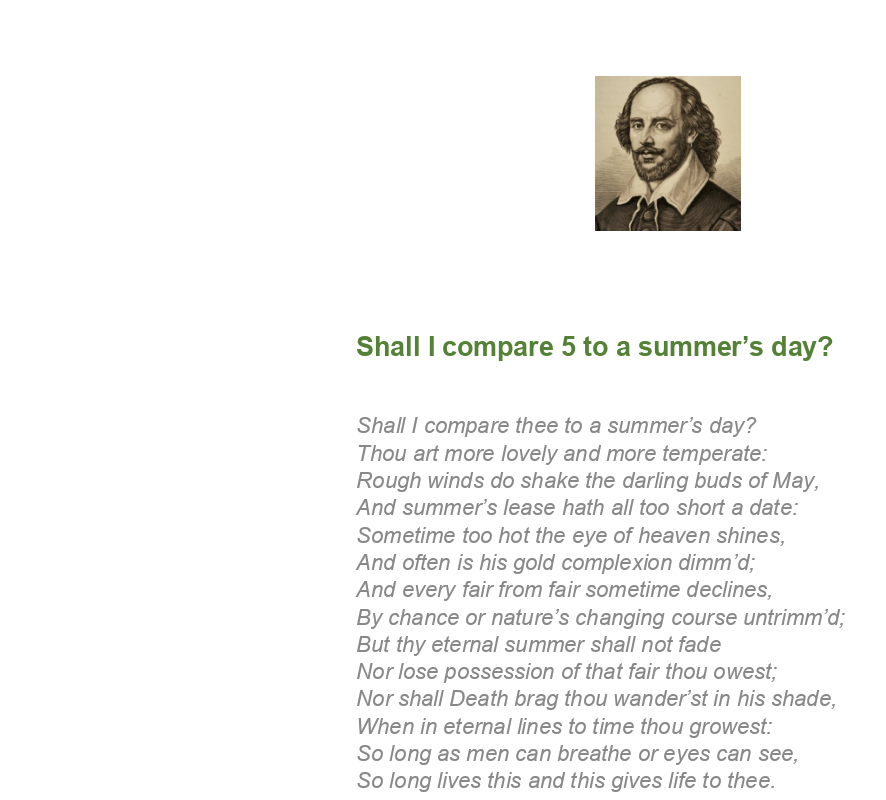
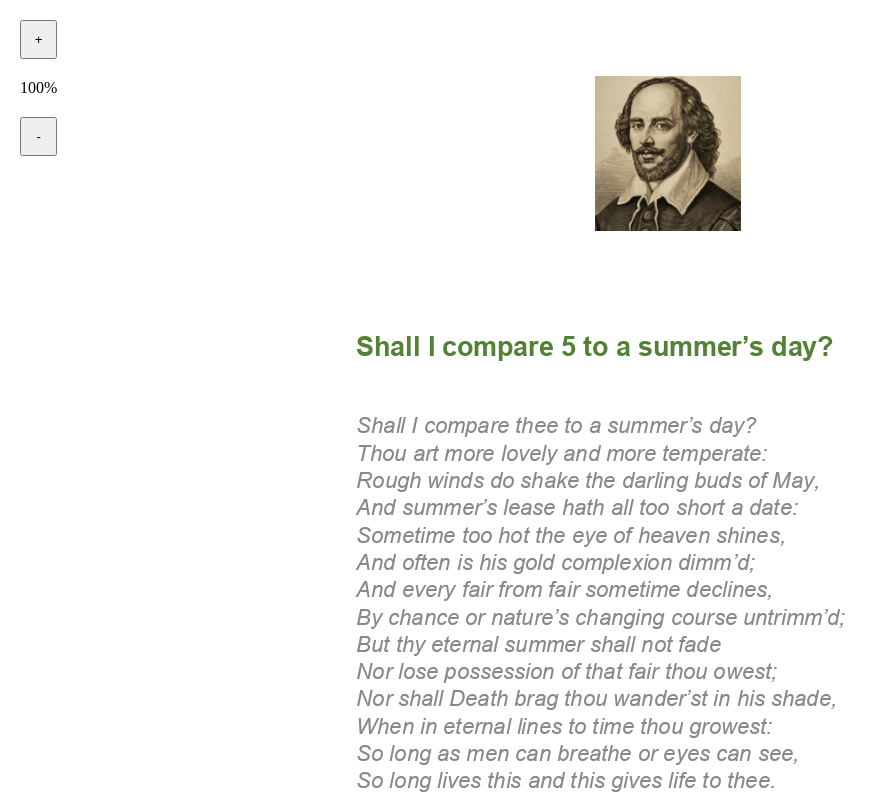
Before and after one commit to grinvald89/test-clearway, an Angular app: page /documents in a window 1280 px wide. Shown: the whole page, without its empty margins (0-886 px from the left). Built offline with nearby package versions, Linux system fonts and the light colour scheme.

Commit message:
Added zoom

```diff
--- a/src/app/documents/documents.component.html
+++ b/src/app/documents/documents.component.html
@@ -6,8 +6,21 @@
       class="documents"
     >
       @for (item of pages; track item.number) {
-        <div [attr.page-id]="item.number" class="document">
-          <img alt="{{ item.number }}" src="/mock/{{ item.imageUrl }}"/>
+        <div
+          [attr.page-id]="item.number"
+          [appScaleHeight]="item.scale"
+          class="document"
+        >
+          <img
+            alt="{{ item.number }}"
+            class="document__image"
+            src="/mock/{{ item.imageUrl }}"
+          />
+          <div class="document__zoom-controls">
+            <button (click)="zoomIn(item)"> + </button>
+            <span>{{ item.scale * 100 | number:'1.0-0' }}%</span>
+            <button (click)="zoomOut(item)"> - </button>
+          </div>
         </div>
       } @empty {
         <div class="documents--empty">
--- a/src/app/documents/documents.component.scss
+++ b/src/app/documents/documents.component.scss
@@ -14,4 +14,23 @@
 .document {
   display: flex;
   justify-content: center;
+  position: relative;
+
+  &__image {
+    transform-origin: top;
+  }
+
+  &__zoom-controls {
+    display: flex;
+    flex-direction: column;
+    position: absolute;
+    top: 20px;
+    left: 20px;
+    gap: 20px;
+
+    button {
+      cursor: pointer;
+      padding: 10px;
+    }
+  }
 }
--- a/src/app/documents/documents.component.ts
+++ b/src/app/documents/documents.component.ts
@@ -1,12 +1,14 @@
 import { AfterViewInit, ChangeDetectionStrategy, Component, inject } from '@angular/core';
 import { CommonModule } from '@angular/common';
 import { ActivatedRoute, Router, RouterModule } from '@angular/router';
-import { map, Observable } from 'rxjs';
+import { map, Observable, tap } from 'rxjs';
 
 import { DocumentsService } from './documents.service';
-import { IDocuments, IPage } from './model';
+import { ImageLoadStatusesService } from './image-load-statuses.service';
+import { IDocuments, IPage, IPageView } from './model';
 import { ScrollIntoPageDirective } from './scroll-into-page.directive';
 import { VisiblePageDirective } from './visible-page.directive';
+import { ScaleHeightDirective } from './scale-height.directive';
 
 @Component({
   selector: 'app-documents',
@@ -19,18 +21,29 @@ import { VisiblePageDirective } from './visible-page.directive';
     RouterModule,
     ScrollIntoPageDirective,
     VisiblePageDirective,
+    ScaleHeightDirective,
   ],
-  providers: [DocumentsService],
+  providers: [
+    DocumentsService,
+    ImageLoadStatusesService,
+  ],
 })
 export class DocumentsComponent implements AfterViewInit {
   private readonly activatedRoute = inject(ActivatedRoute);
   private readonly documentsService = inject(DocumentsService);
+  private readonly images = inject(ImageLoadStatusesService);
   private readonly router = inject(Router);
 
   public activePageId!: string;
 
-  public pages$: Observable<IPage[]> = this.documentsService.getDocuments().pipe(
-    map((response: IDocuments): IPage[] => response.pages));
+  public pages$: Observable<IPageView[]> = this.documentsService.getDocuments().pipe(
+    tap(() => requestAnimationFrame(() => this.images.updateStatuses())),
+    map((response: IDocuments): IPageView[] => {
+      return response.pages.map((item: IPage): IPageView => ({
+        ...item,
+        scale: 1,
+      }));
+    }));
 
   public ngAfterViewInit(): void {
     this.activePageId = this.activatedRoute.snapshot.queryParamMap.get('id') ?? '';
@@ -52,4 +65,12 @@ export class DocumentsComponent implements AfterViewInit {
       }
     );
   }
+
+  public zoomIn(document: IPageView): void {
+    document.scale += 0.1;
+  }
+
+  public zoomOut(document: IPageView): void {
+    document.scale -= 0.1;
+  }
 }
--- /dev/null
+++ b/src/app/documents/image-load-statuses.service.ts
@@ -0,0 +1,27 @@
+import { Injectable } from '@angular/core';
+import { BehaviorSubject, Observable } from 'rxjs';
+
+@Injectable()
+export class ImageLoadStatusesService {
+  private _loaded$: BehaviorSubject<boolean> = new BehaviorSubject<boolean>(false);
+
+  public get loaded$(): Observable<boolean> {
+    return this._loaded$.asObservable();
+  }
+
+  public updateStatuses(): void {
+    this._loaded$.next(false);
+
+    Promise.all(
+      Array
+        .from(document.images)
+        .filter(img => !img.complete)
+        .map(img => new Promise(resolve => {
+          img.onload = img.onerror = resolve;
+        })))
+        .then(() => {
+          this._loaded$.next(true);
+        }
+    );
+  }
+}
--- /dev/null
+++ b/src/app/documents/scale-height.directive.ts
@@ -0,0 +1,48 @@
+import { AfterViewInit, Directive, ElementRef, inject, Input } from '@angular/core';
+import { filter, first } from 'rxjs';
+
+import { ImageLoadStatusesService } from './image-load-statuses.service';
+
+@Directive({
+  selector: '[appScaleHeight]',
+  standalone: true,
+})
+export class ScaleHeightDirective implements AfterViewInit {
+  @Input()
+  public set appScaleHeight(value: number) {
+    this._appScaleHeight = value;
+    this.changeHeight();
+  }
+
+  private readonly element = inject(ElementRef);
+  private readonly images = inject(ImageLoadStatusesService);
+
+  private _appScaleHeight: number = 0;
+  private imagesLoaded: boolean = false;
+  private pageHeightOrigin: number = 0;
+
+  private get $page(): HTMLInputElement {
+    return this.element.nativeElement;
+  }
+
+  public ngAfterViewInit(): void {
+    this.images.loaded$
+      .pipe(
+        filter((val) => val),
+        first(),
+      )
+      .subscribe((): void => {
+        this.pageHeightOrigin = this.$page.clientHeight;
+        this.imagesLoaded = true;
+        this.changeHeight();
+      });
+  }
+
+  private changeHeight(): void {
+    if (!this.imagesLoaded) {
+      return;
+    }
+
+    this.$page.style.height = this.pageHeightOrigin * this._appScaleHeight + 'px';
+  }
+}
--- a/src/app/documents/scroll-into-page.directive.ts
+++ b/src/app/documents/scroll-into-page.directive.ts
@@ -1,6 +1,8 @@
 import { AfterViewInit, Directive, ElementRef, inject, Input } from '@angular/core';
+import { filter, first } from 'rxjs';
 
 import { PAGE_ID_ATTRIBUTE, PAGE_SELECTOR } from './constants';
+import { ImageLoadStatusesService } from './image-load-statuses.service';
 
 @Directive({
   selector: '[appScrollIntoPage]',
@@ -11,19 +13,17 @@ export class ScrollIntoPageDirective implements AfterViewInit {
   public appScrollIntoPage: string = '';
 
   private readonly element = inject(ElementRef);
+  private readonly images = inject(ImageLoadStatusesService);
 
   public ngAfterViewInit(): void {
-    Promise.all(
-      Array
-        .from(document.images)
-        .filter(img => !img.complete)
-        .map(img => new Promise(resolve => {
-          img.onload = img.onerror = resolve;
-        })))
-        .then(() => {
-          this.scrollIntoPage();
-        }
-    );
+    this.images.loaded$
+      .pipe(
+        filter((val) => val),
+        first(),
+      )
+      .subscribe((): void => {
+        this.scrollIntoPage();
+      });
   }
 
   private scrollIntoPage(): void {
--- a/src/app/documents/visible-page.directive.ts
+++ b/src/app/documents/visible-page.directive.ts
@@ -1,6 +1,8 @@
 import { Directive, ElementRef, EventEmitter, inject, Output } from '@angular/core';
+import { first } from 'rxjs';
 
 import { PAGE_ID_ATTRIBUTE, PAGE_SELECTOR } from './constants';
+import { ImageLoadStatusesService } from './image-load-statuses.service';
 
 @Directive({
   selector: '[appVisiblePage]',
@@ -11,9 +13,14 @@ export class VisiblePageDirective {
   public appVisiblePage: EventEmitter<string> = new EventEmitter<string>();
 
   private readonly element = inject(ElementRef);
+  private readonly images = inject(ImageLoadStatusesService);
 
   public ngAfterViewInit(): void {
-    this.element.nativeElement.addEventListener('scroll', (event: any) => this.scrollHandler());
+    this.images.loaded$
+      .pipe(first())
+      .subscribe((): void => {
+        this.element.nativeElement.addEventListener('scroll', (event: any) => this.scrollHandler());
+      });
   }
 
   private scrollHandler(): void {
```
Also changed, not shown: src/app/documents/model.ts (+9 -0 lines).
